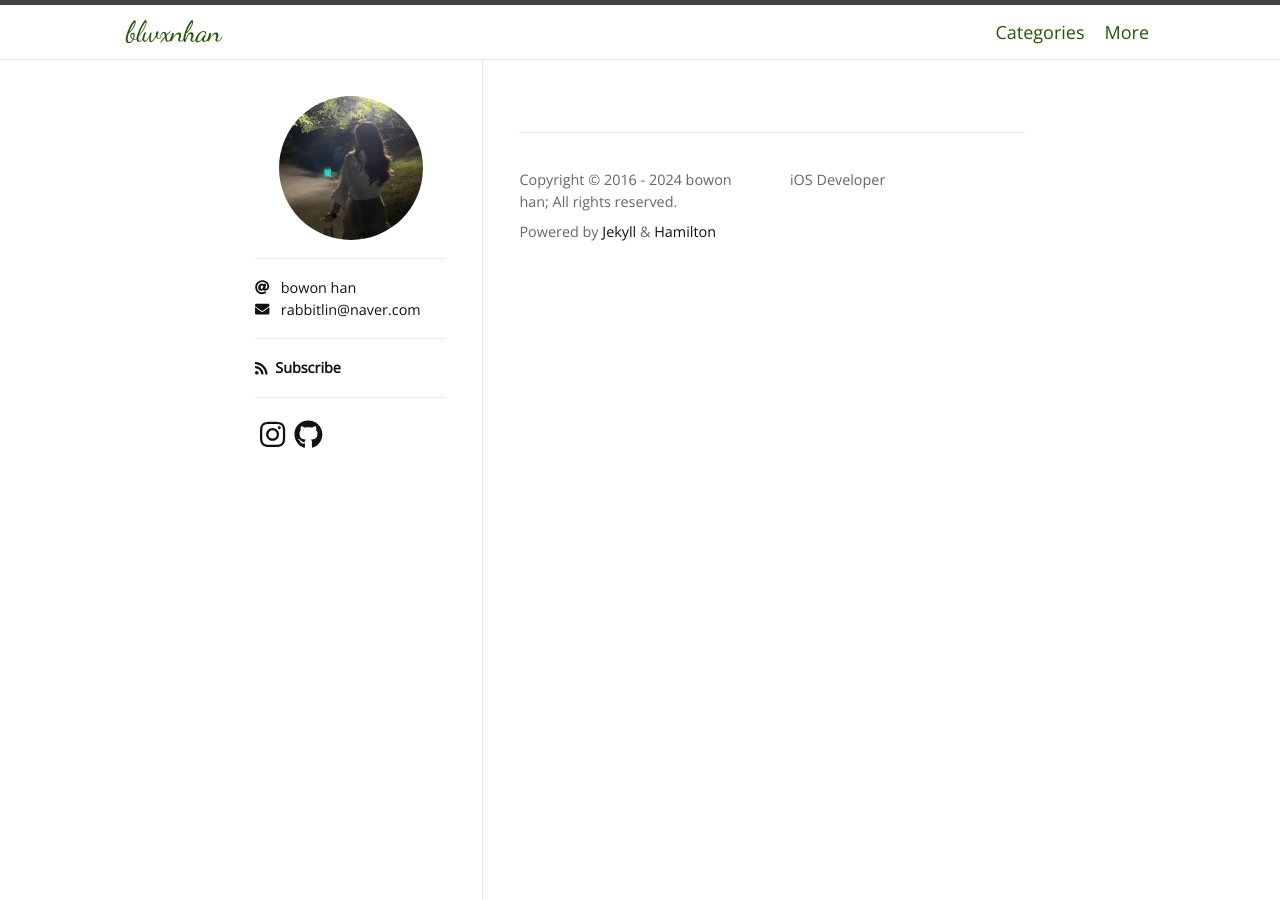
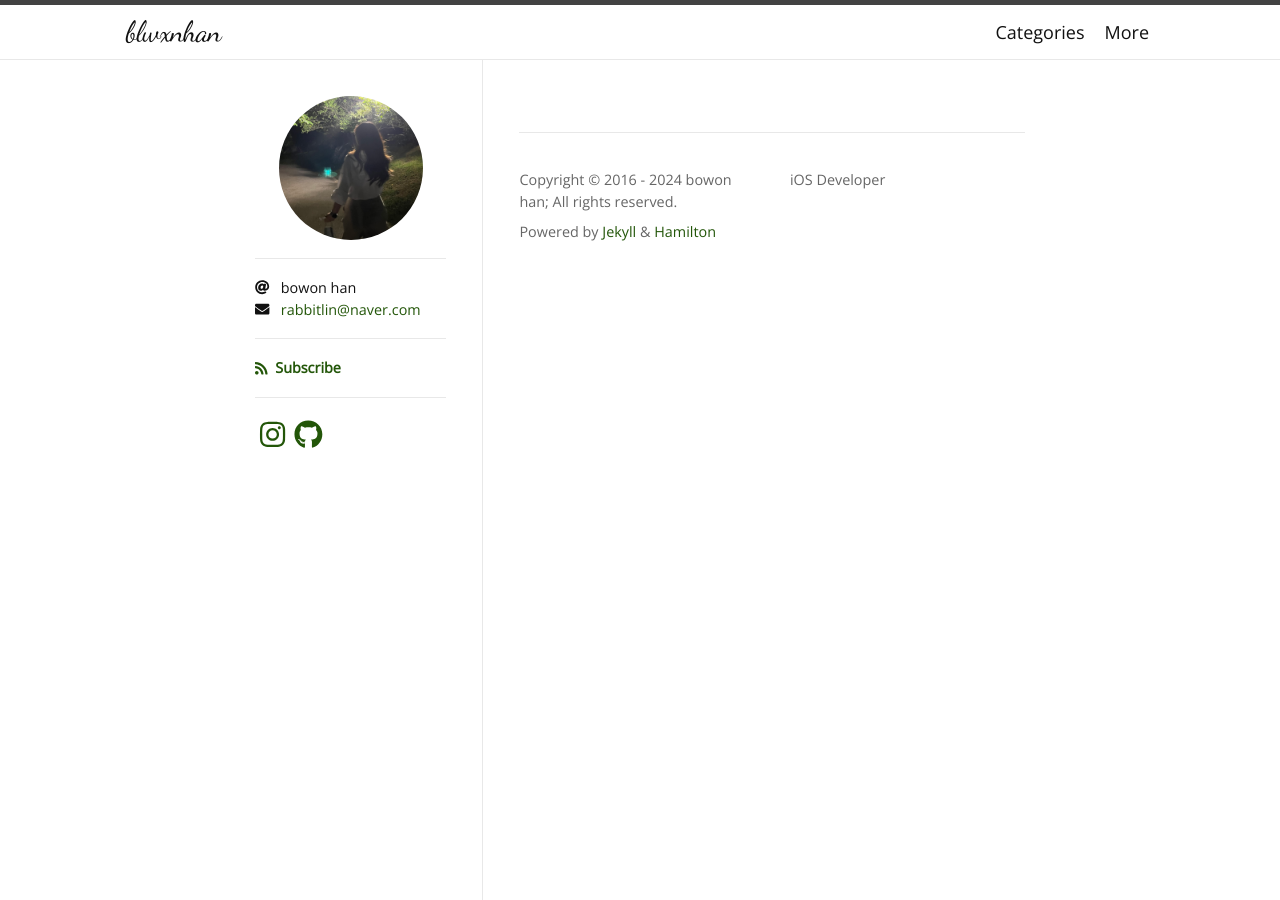
Before and after one commit to blwxnhan/blwxnhan.github.io, a Jekyll site: the page built from index.markdown, in a window 1280 px wide. Built offline with Jekyll 4.4.1, drawn with Linux system fonts in a browser that asks for light colours; nearby versions of some CDN libraries; some web fonts are replaced; the list of posts is cut into pages by our own code.

Commit message:
버그수정

```diff
--- a/_sass/hamilton/skins/daylight.scss
+++ b/_sass/hamilton/skins/daylight.scss
@@ -1,4 +1,4 @@
-$text-color:            #235609 !default;
+$text-color:            #111 !default;
 $text-post-color:       #111 !default;
 $text-color-light:      #666 !default;
 $background-color:      #fff !default;
@@ -8,7 +8,7 @@ $border-color:          #828282 !default;
 $border-color-light:    lighten($border-color, 40%) !default;
 $border-color-dark:     darken($border-color, 25%) !default;
 
-$link-base-color:       #111 !default;
+$link-base-color:       #235609  !default;
 $link-visited-color:    darken($link-base-color, 15%) !default;
 
 $table-text-color:      lighten($text-color, 18%) !default;
@@ -20,7 +20,7 @@ $table-border-color:    lighten($border-color, 20%) !default;
 $pre-shadow:            0 0 4px rgba(17,17,17,0.4) inset !default;
 $dropdown-shadow:       0px 8px 16px 0px rgba(0,0,0,0.2) !default;
 
-$subscribe-color:       #111 !default;
+$subscribe-color:       #235609  !default;
 
 // Generated by running `rougify style github`; The version of rougify is 3.16.0
 // =============================================================================
```
Also changed, not shown: _posts/2024-02-25-operating-system-basic.md (+6 -7 lines).
